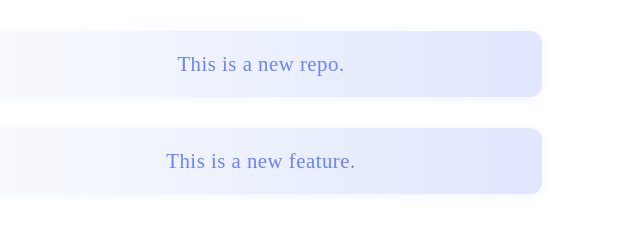
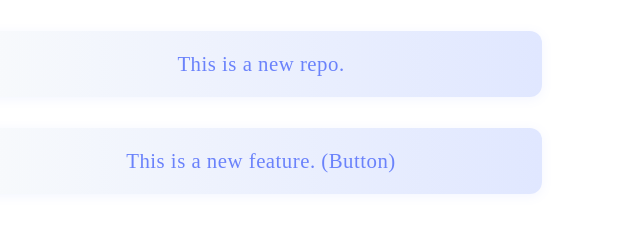
Before and after one commit to awaixultan/localrepo, a plain HTML site: page index.html in a window 1280 px wide. Shown: the whole page, without its empty margins (379-1019 px from the left). Drawn offline with Linux system fonts and the light colour scheme.

Commit message:
Add Button

```diff
--- a/index.html
+++ b/index.html
@@ -1,3 +1,3 @@
 <link rel="stylesheet" href="style.css">
 <p class="p">This is a new repo.</p>
-<p class="p">This is a new feature.</p>
+<p class="p">This is a new feature. (Button)</p>
```
